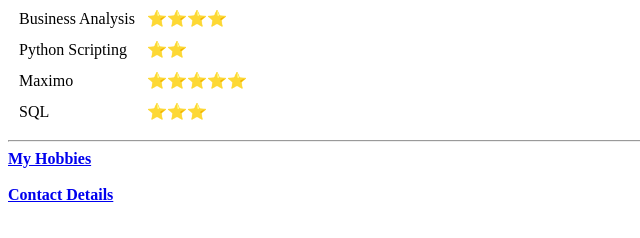
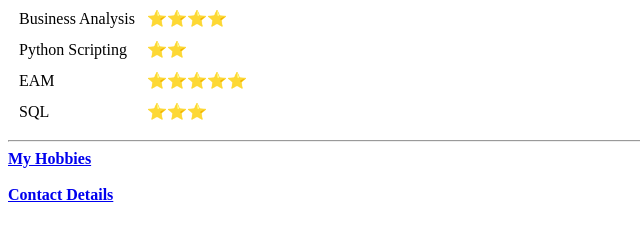
Before and after one commit to ChrisPilton/cv, a plain HTML site: page index.html in a window 1280 px wide. Shown: the part 526-764 px from the top of the page, 0-640 px from the left. Drawn offline with Linux system fonts and the light colour scheme.

Commit message:
skills update

```diff
--- a/index.html
+++ b/index.html
@@ -100,7 +100,7 @@
       <td>⭐⭐</td>
     </tr>
     <tr>
-      <td>Maximo</td>
+      <td>EAM</td>
       <td>⭐⭐⭐⭐⭐</td>
     </tr>
     <tr>
```
